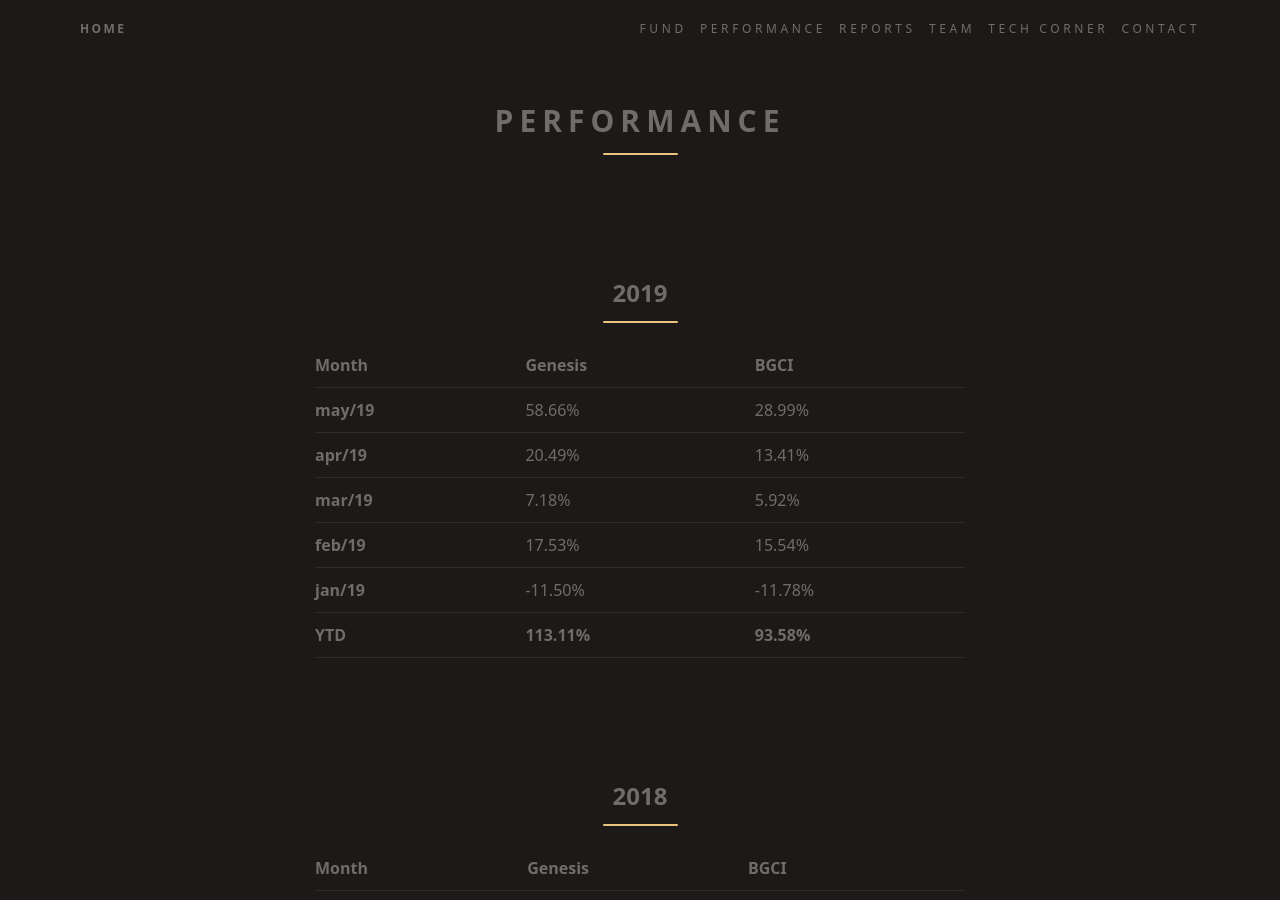
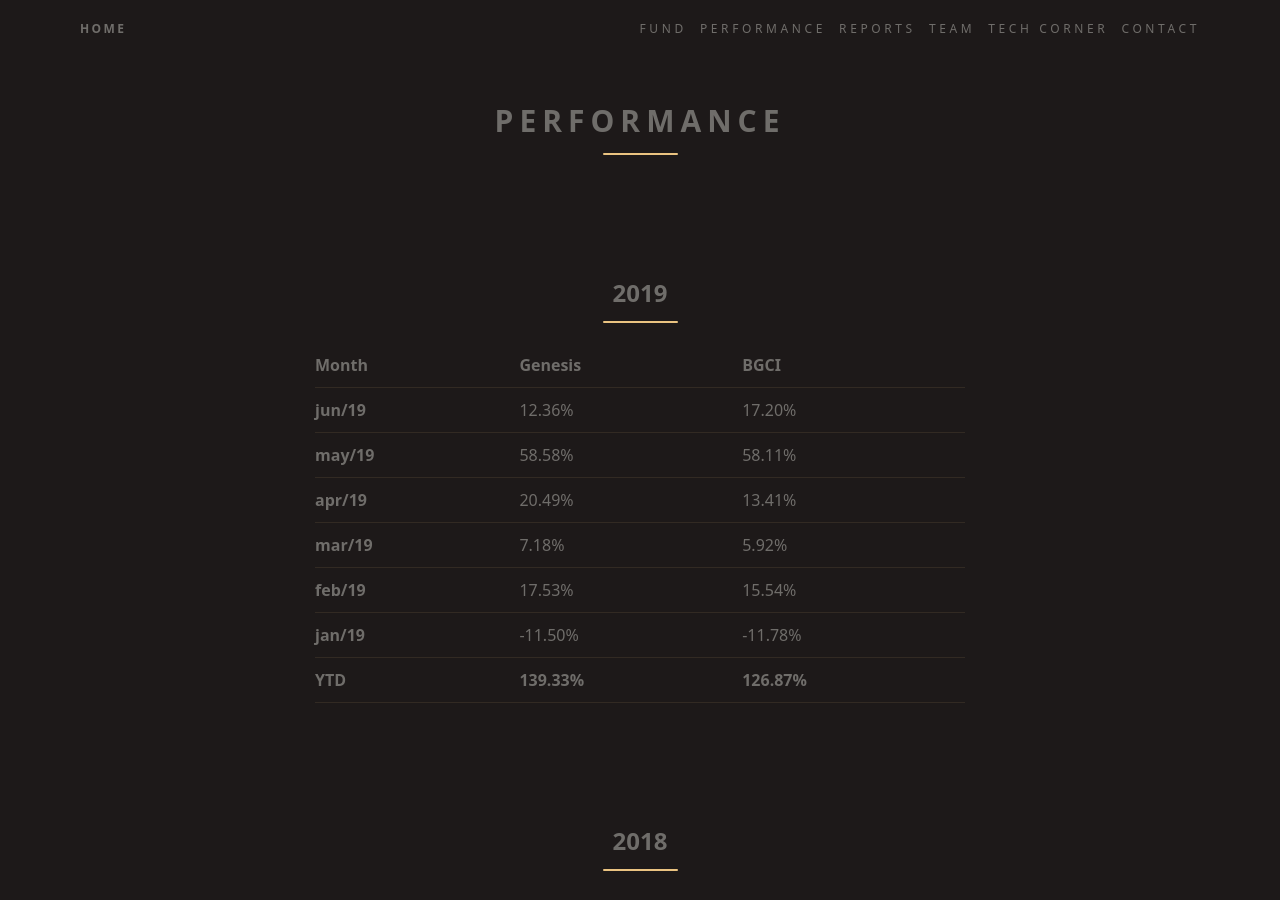
Before and after one commit to ateliedetemas/blpcrypto, a Jekyll site: the page built from _pages/en/performance.md, in a window 1280 px wide and 900 px high. Built offline with Jekyll 4.4.1, drawn with Linux system fonts in a browser that asks for light colours.

Commit message:
Update performance.md

```diff
--- a/_pages/en/performance.md
+++ b/_pages/en/performance.md
@@ -9,12 +9,13 @@ permalink: "/en/performance/"
 
 | Month  | Genesis | BGCI    |
 |--------|---------|---------|
-| **may/19** | 58.66%   | 28.99%   |
+| **jun/19** | 12.36%   | 17.20%   |
+| **may/19** | 58.58%   | 58.11%   |
 | **apr/19** | 20.49%   | 13.41%   |
 | **mar/19** | 7.18%   | 5.92%   |
 | **feb/19** | 17.53%  | 15.54%  |
 | **jan/19** | -11.50% | -11.78% |
-| **YTD**    | **113.11%**  | **93.58%**   |
+| **YTD**    | **139.33%**  | **126.87%**   |
 
 ## 2018
 
```
